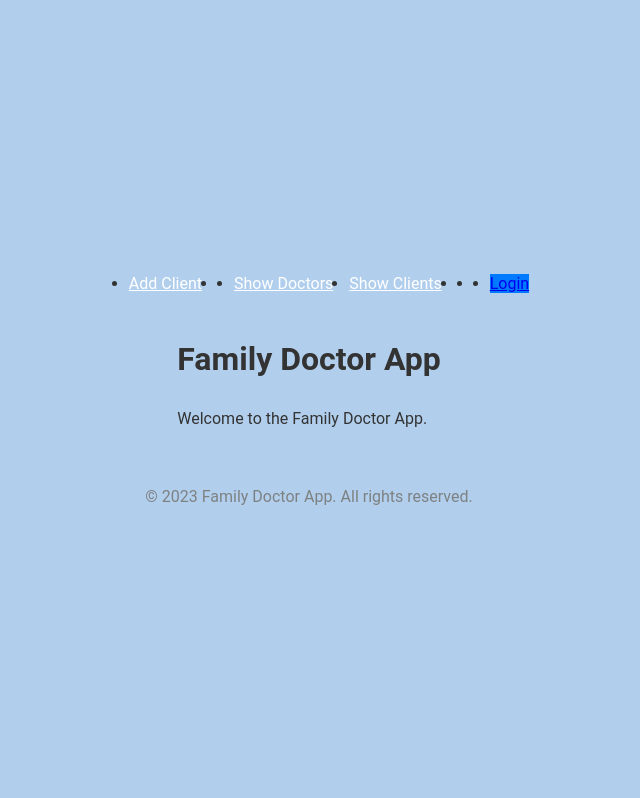
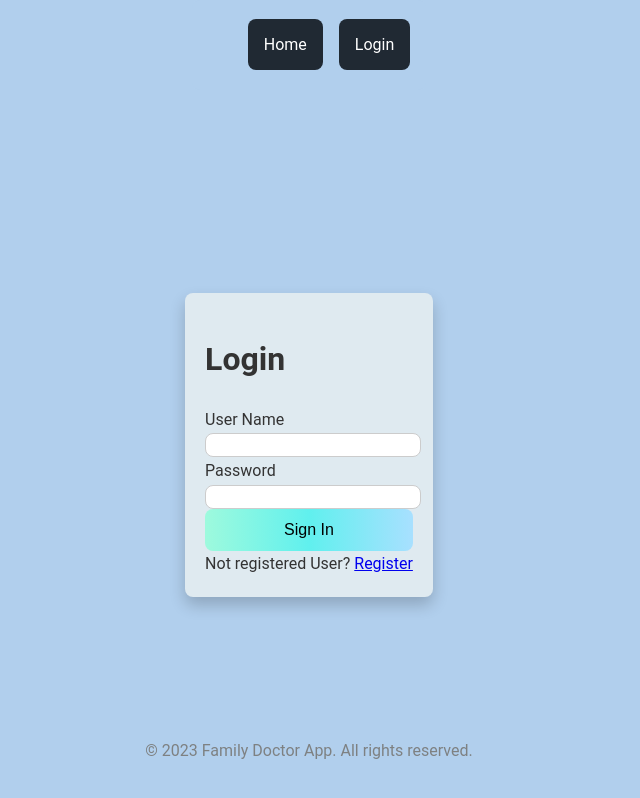
Before and after one commit to it2021089/LocalDocWebAppVue, a Vue app in the folder localdocwebapp-vue/: page /login in a window 1280 px wide. Before the commit this address led to /home. Shown: the whole page, without its empty margins (331-971 px from the left). Built offline with nearby package versions, Linux system fonts and the light colour scheme; sample sign-in values are in the browser's storage.

Commit message:
made functionality for login and signup, added styling for Home page. Issue with user data and need to create pages and functionality for the rest

```diff
--- a/localdocwebapp-vue/src/App.vue
+++ b/localdocwebapp-vue/src/App.vue
@@ -1,27 +1,29 @@
 <script setup>
 import { onBeforeMount } from 'vue';
-import { RouterView } from 'vue-router';
+import { RouterView, useRouter } from 'vue-router';
 import { useApplicationStore } from '@/stores/application.js';
 import AppHeader from '@/components/AppHeader.vue';
 import AppFooter from '@/components/AppFooter.vue';
+
 const { loadUserData } = useApplicationStore();
+const router = useRouter();
 
 onBeforeMount(() => {
-    // If this method is non-blocking, add a loader.
   loadUserData();
 });
+
+const isHomePage = () => router.currentRoute.value.name === 'home';
 </script>
 
 <template>
   <div id="app">
-      <AppHeader />
+    <AppHeader v-if="isHomePage" />
     <RouterView />
     <AppFooter />
   </div>
 </template>
 
 <style>
-/* Reset some default styles */
 html,
 body,
 #app {
@@ -43,21 +45,19 @@ body {
   align-items: center;
   justify-content: center;
   min-height: 100vh;
-  background-color: #b1cfed; /* Dark blue background */
+  background-color: #b1cfed;
 }
 
-/* Header style */
 header {
-  background-color: #3498db; /* Blue header */
+  background-color: #3498db;
   color: #ffffff;
   padding: 1rem;
   text-align: center;
   transition: background-color 0.5s ease;
 }
 
-/* Navigation bar style */
 nav {
-  background-color: #34495e; /* Darker blue navigation */
+  background-color: #34495e;
   color: #ecf0f1;
   padding: 1rem;
   display: flex;
@@ -77,13 +77,11 @@ nav a:hover {
   color: #3498db;
 }
 
-/* Content style */
 main {
   width: 80%;
   margin: 2rem 0;
 }
 
-/* Footer style */
 footer {
   background-color: #3498db;
   color: #ffffff;
--- a/localdocwebapp-vue/src/components/AppFooter.vue
+++ b/localdocwebapp-vue/src/components/AppFooter.vue
@@ -11,5 +11,8 @@
   background-color: #b1cfed;; /* Set your preferred background color */
   color: #7e8182; /* Set your preferred text color */
   padding: 20px 0;
+  position: fixed;
+  bottom: 0;
+  width: 100%;
 }
 </style>
--- a/localdocwebapp-vue/src/components/AppHeader.vue
+++ b/localdocwebapp-vue/src/components/AppHeader.vue
@@ -1,67 +1,104 @@
 <template>
-  <div>
-    <ul class="navbar-nav">
-      <li class="nav-item">
-        <router-link v-if="hasRole('CLIENT')" to="/client/new" class="nav-link">Add Client</router-link>
+  <div class="header-box">
+    <div class="zoomInUp">
+      <ul class="navbar-nav">
+      <li >
+        <a href="/home" class="nav-link box">Home</a>
       </li>
-      <li class="nav-item">
-        <router-link v-if="hasRole('DOCTOR')" to="/doctor/new" class="nav-link">Add Doctor</router-link>
+      <li v-if="hasRole('CLIENT')">
+        <a href="/client/new" class="nav-link box">Add Client</a>
       </li>
-      <li class="nav-item">
-        <router-link v-if="hasRole('CLIENT')" to="/doctor/list" class="nav-link">Show Doctors</router-link>
+      <li v-if="hasRole('DOCTOR')">
+        <a href="/doctor/new" class="nav-link box">Add Doctor</a>
       </li>
-      <li class="nav-item">
-        <router-link v-if="hasRole('CLIENT')" to="/client/list" class="nav-link">Show Clients</router-link>
+      <li v-if="hasRole('CLIENT')">
+        <a href="/doctor/list" class="nav-link box">Show Doctors</a>
       </li>
-      <li class="nav-item">
-        <router-link v-if="hasRole('DOCTOR')" to="/pending/show" class="nav-link">Show Pending</router-link>
+      <li v-if="hasRole('CLIENT')">
+        <a href="/client/list" class="nav-link box">Show Clients</a>
       </li>
-      <li class="nav-item">
-        <router-link v-if="hasRole('ADMIN')" to="/users" class="nav-link">Users</router-link>
+      <li v-if="hasRole('DOCTOR')">
+        <a href="/pending/show" class="nav-link box">Show Pending</a>
       </li>
-      <li class="nav-item" v-if="isAuthenticated">
-        <form @submit.prevent="logout" class="nav-link">
-          <button type="submit" class="btn btn-primary rounded-3">Sign Out</button>
-        </form>
+      <li v-if="hasRole('ADMIN')">
+        <a khref="/users" class="nav-link box">Users</a>
       </li>
-      <li class="nav-item" v-if="!isAuthenticated">
-        <router-link to="/login" class="btn btn-primary rounded-3">Login</router-link>
+      <li v-if="isAuthenticated">
+    <a href="#" @click.prevent="handleLogout" class="nav-link box">Log Out</a>
+</li>
+      <li v-if="!isAuthenticated">
+        <a href="/login" class="nav-link box">Login</a>
       </li>
     </ul>
+    </div>
+
   </div>
 </template>
 
 <script setup>
-import { ref } from 'vue';
-import { useRouter } from 'vue-router';
+import { ref, onBeforeMount, watch } from 'vue';
 import { useApplicationStore } from '@/stores/application.js';
 
-const isAuthenticated = ref(false); // Set this based on your authentication status
-const userRoles = ref(['CLIENT']); // Set this based on the user's roles
+const { isAuthenticated, logout, userData } = useApplicationStore();
+
+const userRoles = ref([]);
+
+const { isAuthenticated: checkIsAuthenticated } = useApplicationStore();
+watch(checkIsAuthenticated, (value) => {
+  isAuthenticated.value = value;
+});
+
+const handleLogout = () => {
+  logout();
+};
 
 const hasRole = (role) => {
-  const { isAuthenticated } = useApplicationStore();
-
-  return isAuthenticated && userRoles.value.includes(role);
+  return isAuthenticated.value && userRoles.value.includes(role);
 };
 
-const router = useRouter();
+onBeforeMount(() => {
+  if (userData.value && userData.value.roles) {
+    userRoles.value = userData.value.roles;
+  }
+});
 
-const logout = () => {
-  isAuthenticated.value = false;
-  router.push('/login');
-};
 </script>
 
 <style scoped>
-/* Customize the styling based on your preferences */
+.header-box {
+  display: flex;
+  gap: 1rem;
+  justify-content: flex-end; /* Align to the top-right */
+  padding: 1rem;
+  background-color: #b1cfed; /* Set your preferred background color */
+  border-radius: 8px;
+}
+
+.centered {
+  display: flex;
+  align-items: center; /* Center vertically */
+}
+
 .navbar-nav {
   display: flex;
   gap: 1rem;
+  list-style: none;
 }
 
 .nav-link {
   color: #fff; /* Set your preferred text color */
+  text-decoration: none;
+  padding: 1rem;
+  border-radius: 8px;
+  transition: background-color 0.3s ease;
+}
+
+.nav-link:hover {
+  background-color: #007bff; /* Set your preferred hover background color */
+}
+
+.box {
+  background-color: #202933; /* Set your preferred box background color */
 }
 
 .btn-primary {
@@ -74,4 +111,18 @@ const logout = () => {
   background-color: #0056b3; /* Set your preferred primary button hover color */
   border-color: #0056b3;
 }
+.zoomInUp {
+  animation: zoomInUp 1s ease;
+}
+
+@keyframes zoomInUp {
+  from {
+    opacity: 0;
+    transform: translateY(50px);
+  }
+  to {
+    opacity: 1;
+    transform: translateY(0);
+  }
+}
 </style>
--- a/localdocwebapp-vue/src/router/index.js
+++ b/localdocwebapp-vue/src/router/index.js
@@ -3,6 +3,12 @@ import { useApplicationStore } from '@/stores/application.js';
 const router = createRouter({
   history: createWebHistory(import.meta.env.BASE_URL),
   routes: [
+    {
+      path: '/',
+      name: 'home',
+      component: () => import('../views/HomeView.vue'),
+      meta: { requiresAuth: true }
+    },
     {
       path: '/home',
       name: 'home',
@@ -16,8 +22,8 @@ const router = createRouter({
       meta: { requiresAuth: true }
     },
     {
-      path: '/add-client',
-      name: 'add-client',
+      path: '/client/new',
+      name: 'client-new',
       component: () => import('../views/AddClientView.vue'),
       meta: { requiresAuth: true }
     },
@@ -34,13 +40,13 @@ const router = createRouter({
       meta: { requiresAuth: true }
     },
     {
-      path: '/client-list',
+      path: '/client/list',
       name: 'client-list',
       component: () => import('../views/ClientListView.vue'),
       meta: { requiresAuth: true }
     },
     {
-      path: '/doctor-list',
+      path: '/doctor/list',
       name: 'doctor-list',
       component: () => import('../views/DoctorListView.vue'),
       meta: { requiresAuth: true }
@@ -77,7 +83,7 @@ const router = createRouter({
 });
 
 router.beforeEach((to, from, next) => {
-  const { isAuthenticated } = useApplicationStore();
+  const { loadUserData,isAuthenticated } = useApplicationStore();
   const requiresAuth = to.matched.some((record) => record.meta.requiresAuth);
 
   console.log('Route:', to.path);
@@ -90,6 +96,7 @@ router.beforeEach((to, from, next) => {
   } else {
     console.log('User authenticated or route does not require auth. Proceeding.');
     next();
+    loadUserData();
   }
 });
 
--- a/localdocwebapp-vue/src/stores/application.js
+++ b/localdocwebapp-vue/src/stores/application.js
@@ -1,16 +1,9 @@
 import { ref, computed } from 'vue';
 import { defineStore } from 'pinia';
+import { useRouter } from 'vue-router';
 
-function checkJWT(token) {
-    if (token === null || token === undefined) {
-        return false;
-    }
-    const base64Url = token.split('.')[1];
-    if (!base64Url) return false;
-    const base64 = base64Url.replace(/-/g, '+').replace(/_/g, '/'); // Convert base64url to base64
-    const payload = JSON.parse(atob(base64)); // Decode base64 and parse JSON
-    const currentTime = Math.floor(Date.now() / 1000); // Get current time in Unix timestamp (seconds)
-    return currentTime < payload.exp; // Check if token is expired
+function checkJWT(response) {
+    return response && response.success === true;
 }
 
 export const useApplicationStore = defineStore('application', () => {
@@ -19,24 +12,52 @@ export const useApplicationStore = defineStore('application', () => {
     const setUserData = (tempUserData) => {
         userData.value = tempUserData;
     };
+
     const persistUserData = () => {
         localStorage.setItem('userData', JSON.stringify(userData.value));
     };
+
     const loadUserData = () => {
-        let tempUserData = localStorage.getItem('userData');
-        tempUserData = JSON.parse(tempUserData);
-        if (tempUserData === null || tempUserData === undefined) {
-            return;
+        const tempUserData = localStorage.getItem('userData');
+        try {
+            userData.value = JSON.parse(tempUserData) || {};
+        } catch (error) {
+            console.error('Error parsing user data:', error);
+            userData.value = {};
         }
-        userData.value = tempUserData;
     };
+
     const clearUserData = () => {
         localStorage.setItem('userData', JSON.stringify(null));
         userData.value = null;
+        isAuthenticated.value = false;
+
     };
+    const router = useRouter();
+    const loading = ref(false);
+
+    const logout = () => {
+        loading.value = true;
+        clearUserData();
+        loading.value = false;
+        router.push({ name: 'login' });
+
+        setTimeout(() => {
+            location.reload();
+        }, 500);
+      };
     const isAuthenticated = computed(() => {
-        return checkJWT(userData.value?.accessToken);
+        return checkJWT(userData.value);
     });
 
-    return { userData, setUserData, persistUserData, loadUserData, clearUserData, isAuthenticated };
+    return {
+        userData,
+        setUserData,
+        persistUserData,
+        loadUserData,
+        clearUserData,
+        isAuthenticated,
+        checkJWT,
+        logout
+    };
 });
--- a/localdocwebapp-vue/src/views/HomeView.vue
+++ b/localdocwebapp-vue/src/views/HomeView.vue
@@ -1,12 +1,30 @@
-<template>
-    <div class="bg-body-tertiary">
-      <div class="container">
-        <div class="row py-4 px-3">
-          <div class="col">
-            <h1>Family Doctor App</h1>
-            <p>Welcome to the Family Doctor App.</p>
-          </div>
+    <template>
+
+        <div>
+            <h1 class="zoomInUp">FamilyDocApp</h1>
         </div>
-      </div>
-    </div>
-  </template>
+    </template>
+
+    <script>
+    import { useApplicationStore } from '@/stores/application.js';
+
+const {  userData } = useApplicationStore();
+console.log(userData.value);
+
+    </script>
+    <style>
+    .zoomInUp {
+    animation: zoomInUp 1s ease forwards;
+    }
+
+    @keyframes zoomInUp {
+    from {
+        opacity: 0;
+        transform: translateY(-150px);
+    }
+    to {
+        opacity: 1;
+        transform: translateY(-200px);
+    }
+    }
+    </style>
--- a/localdocwebapp-vue/src/views/LoginView.vue
+++ b/localdocwebapp-vue/src/views/LoginView.vue
@@ -27,11 +27,12 @@
           <button type="button" class="btn btn-primary btn-lg rounded-3 font-bold" @click.prevent="onFormSubmit">Sign In</button>
         </div>
         <div>
-          Not registered User? <router-link to="/register">Register</router-link>
+          Not registered User? <a href="/register">Register</a>
         </div>
       </div>
     </div>
   </div>
+
 </template>
 
 
@@ -41,7 +42,7 @@ import { useRouter } from 'vue-router';
 import { useApplicationStore } from '@/stores/application.js';
 
 const router = useRouter();
-const { setUserData, persistUserData, isAuthenticated } = useApplicationStore();
+const { setUserData, persistUserData, isAuthenticated, checkJWT } = useApplicationStore();
 
 const loading = ref(false);
 const credentials = ref({
@@ -54,26 +55,43 @@ const onFormSubmit = () => {
   loading.value = true;
   authenticationFailed.value = false;
 
-    fetch('http://localhost:9090/api/auth/signin', {
+  const formData = new FormData();
+  formData.append('username', credentials.value.username);
+  formData.append('password', credentials.value.password);
+
+  fetch('http://localhost:9090/login', {
     method: 'POST',
-        headers: {
-            'Content-Type': 'application/json'
-        },
-        body: JSON.stringify(credentials.value)
+    body: formData,
   })
     .then((response) => {
-            if (response.ok) {
-                response.json().then((data) => {
-                    setUserData(data);
-                    persistUserData();
-                    router.push({ name: 'home' });
-                });
+      console.log('Response status:', response.status);
+      console.log('Response headers:', response.headers);
+
+      if (!response.ok) {
+        console.error('Login failed. Server returned non-OK status:', response.status);
+        throw new Error('Login failed');
+      }
+
+      return response.json();
+    })
+    .then((data) => {
+      console.log('JSON data:', data);
+
+      if (checkJWT(data)) {
+        setUserData(data); // Ensure this sets the user data correctly
+        persistUserData(); // Ensure this persists the user data correctly
+        router.replace({ name: 'home' });
+
+        setTimeout(() => {
+          location.reload();
+        }, 500);
       } else {
+        console.warn('Login failed:', data.error);
         authenticationFailed.value = true;
       }
     })
     .catch((err) => {
-            console.warn(err);
+      console.error('Error during login:', err);
       authenticationFailed.value = true;
     })
     .finally(() => {
@@ -82,11 +100,17 @@ const onFormSubmit = () => {
 };
 
 onBeforeMount(() => {
-    if (isAuthenticated === true) {
-        router.push({ name: 'home' });
+  if (isAuthenticated.value === true) {
+    router.replace({ name: 'home' });
+
+    setTimeout(() => {
+      location.reload();
+    }, 500);
   }
 });
+
 </script>
+
 
 <style scoped>
 .overlay {
--- a/localdocwebapp-vue/src/views/RegistrationView.vue
+++ b/localdocwebapp-vue/src/views/RegistrationView.vue
@@ -43,6 +43,7 @@
 
   <script setup>
   import { ref } from 'vue';
+  import { useRouter } from 'vue-router';
 
   const user = ref({
     username: '',
@@ -52,6 +53,7 @@
   });
 
   const msg = ref('');
+  const router = useRouter();
 
   const onFormSubmit = () => {
     const endpoint = 'http://localhost:9090/api/auth/saveUser';
@@ -74,10 +76,17 @@
     })
       .then((response) => {
         if (response.ok) {
-          // Successful registration
-          msg.value = 'User registered successfully!';
+          msg.value = 'User registered successfully! Redirecting to login...';
+
+          setTimeout(() => {
+            router.push({ name: 'login' });
+            setTimeout(()=>
+            {
+              location.reload();
+            }
+            )
+          }, 2000);
         } else {
-          // Registration failed
           msg.value = 'Failed to register user. Please try again.';
         }
       })
```
Lines whose indentation alone changed are shown as unchanged.
